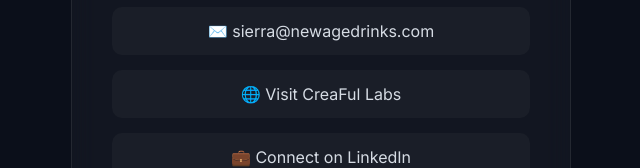
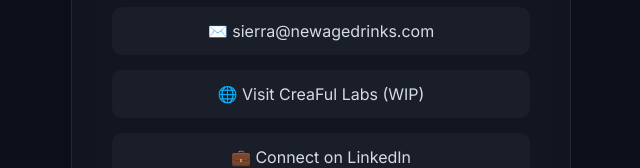
Before and after one commit to CreaFul-Labs/CreaFul-Card, a plain HTML site: page index.html in a window 1280 px wide. Shown: the part 404-572 px from the top of the page, without its empty margins (319-959 px from the left). Drawn offline with Linux system fonts and the light colour scheme.

Commit message:
Update index.html

```diff
--- a/index.html
+++ b/index.html
@@ -42,8 +42,8 @@
             ✉️ sierra@newagedrinks.com
         </a>
 
-        <a href="https://creaful-labs.github.io/CreaFul-Site/" target="_blank" class="contact-item">
-            🌐 Visit CreaFul Labs
+        <a href="placeholder" target="_blank" class="contact-item">
+            🌐 Visit CreaFul Labs (WIP)
         </a>
 
         <a href="https://www.linkedin.com/in/sierrahooshiari/" target="_blank" class="contact-item">
```
